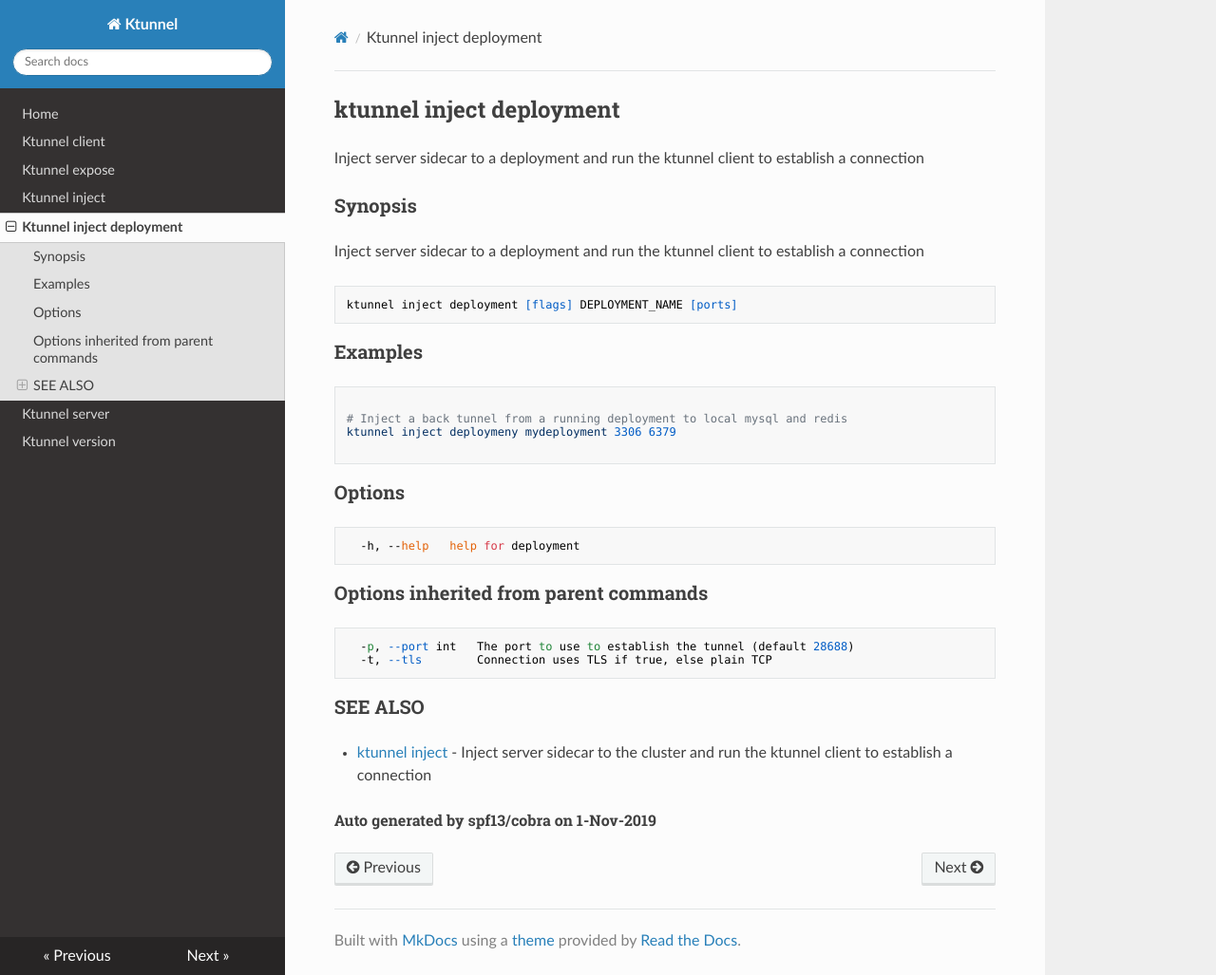
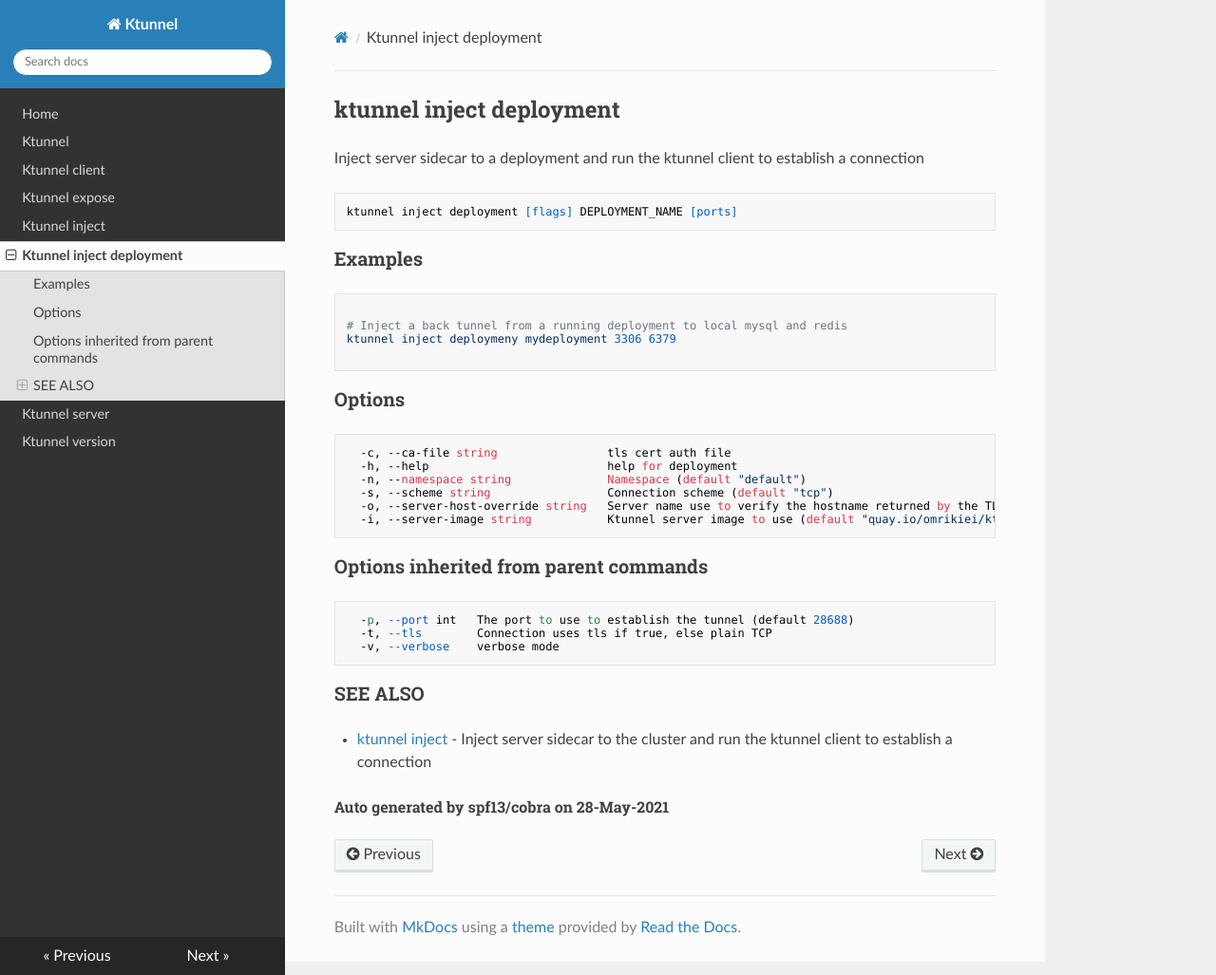
Before and after one commit to omrikiei/ktunnel, an MkDocs documentation site: the page built from docs/ktunnel_inject_deployment.md, in a window 1280 px wide and 1027 px high. Shown: the whole window at 95% size. Built offline with MkDocs 1.6.1, drawn with Linux system fonts in a browser that asks for light colours; nearby versions of some CDN libraries.

Commit message:
updated docs

````diff
--- a/docs/ktunnel_inject_deployment.md
+++ b/docs/ktunnel_inject_deployment.md
@@ -1,8 +1,4 @@
 ## ktunnel inject deployment
-
-Inject server sidecar to a deployment and run the ktunnel client to establish a connection
-
-### Synopsis
 
 Inject server sidecar to a deployment and run the ktunnel client to establish a connection
 
@@ -22,18 +18,24 @@
 ### Options
 
 ```
-  -h, --help   help for deployment
+  -c, --ca-file string                tls cert auth file
+  -h, --help                          help for deployment
+  -n, --namespace string              Namespace (default "default")
+  -s, --scheme string                 Connection scheme (default "tcp")
+  -o, --server-host-override string   Server name use to verify the hostname returned by the TLS handshake
+  -i, --server-image string           Ktunnel server image to use (default "quay.io/omrikiei/ktunnel:v1.3.8")
 ```
 
 ### Options inherited from parent commands
 
 ```
   -p, --port int   The port to use to establish the tunnel (default 28688)
-  -t, --tls        Connection uses TLS if true, else plain TCP
+  -t, --tls        Connection uses tls if true, else plain TCP
+  -v, --verbose    verbose mode
 ```
 
 ### SEE ALSO
 
 * [ktunnel inject](ktunnel_inject.md)	 - Inject server sidecar to the cluster and run the ktunnel client to establish a connection
 
-###### Auto generated by spf13/cobra on 1-Nov-2019
+###### Auto generated by spf13/cobra on 28-May-2021
````
Also changed, not shown: docs/ktunnel.md (added, +26 -0 lines), docs/ktunnel_client.md (+3 -2 lines), docs/ktunnel_expose.md (+9 -3 lines), docs/ktunnel_inject.md (+3 -2 lines), docs/ktunnel_server.md (+5 -4 lines), docs/ktunnel_version.md (+3 -2 lines).
